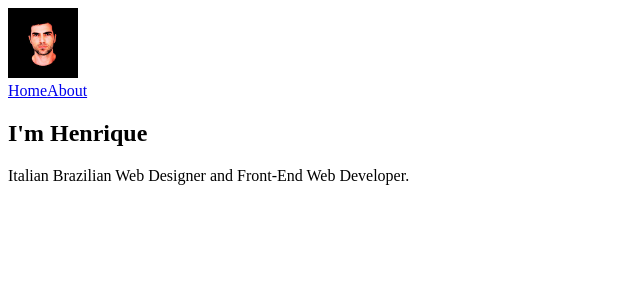
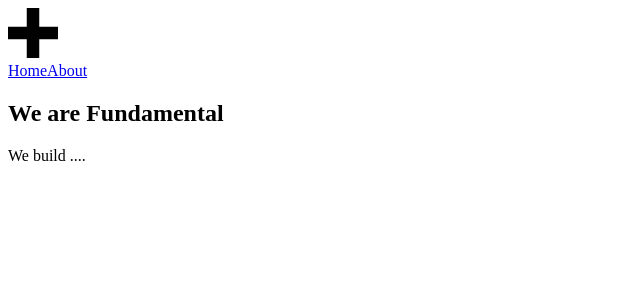
Before and after one commit to henriqueeliassilva/fundamental-starter, a Next.js app: page /about in a window 1280 px wide. Shown: the top 300 px of the page, without its empty margins (0-640 px from the left). Built offline with nearby package versions, Linux system fonts and the light colour scheme.

Commit message:
content changes

```diff
--- a/components/layout.js
+++ b/components/layout.js
@@ -1,7 +1,7 @@
 import Head from 'next/head'
 import Image from 'next/image'
 import Link from 'next/link'
-import avatar from '../public/avatar.png'
+import avatar from '../public/plus.svg'
 
 
 export const siteTitle = 'Starter Next + TailwindCSS e Typography'
@@ -23,11 +23,11 @@ export default function Layout({ children, home }) {
     <div className="flex justify-between">
       <div className="flex space-x-4">
         <div className="flex items-center text-gray-700">
-          <a href="/" className="flex items-center py-2 px-2">
-          <Image src={avatar} className="rounded-full"
+          <a href="/" className="flex items-center py-4 px-2">
+          <Image src={avatar}
               alt="Profile"
-              width={70}
-              height={70}
+              width={50}
+              height={50}
         />
           </a>
         </div>
@@ -52,7 +52,6 @@ export default function Layout({ children, home }) {
             </main>
          </div>
         </div>
-
     </div>
   )
 }
--- a/pages/about.js
+++ b/pages/about.js
@@ -8,8 +8,8 @@ export default function About () {
     <Head>
       <title>About page</title>
     </Head>
-    <h1>I'm Henrique</h1>
-   <p>Italian Brazilian Web Designer and Front-End Web Developer.</p>
+    <h1>We are Fundamental</h1>
+   <p>We build ....</p>
   </Layout>
   )
 }
--- a/pages/index.js
+++ b/pages/index.js
@@ -11,7 +11,7 @@ export default function Home() {
         <link rel="icon" href="/favicon.ico" />
       </Head>
   <h1>👋 Hello!</h1>
-   <p>I build Websites, Web Apps and connect technologies to help companies to grow.</p>
+   <p>We build Websites, Web Apps and connect technologies to help companies to grow.</p>
     </>
     </Layout>
   )
```
Also changed, not shown: public/plus.svg (added). Lines whose indentation alone changed are shown as unchanged.
